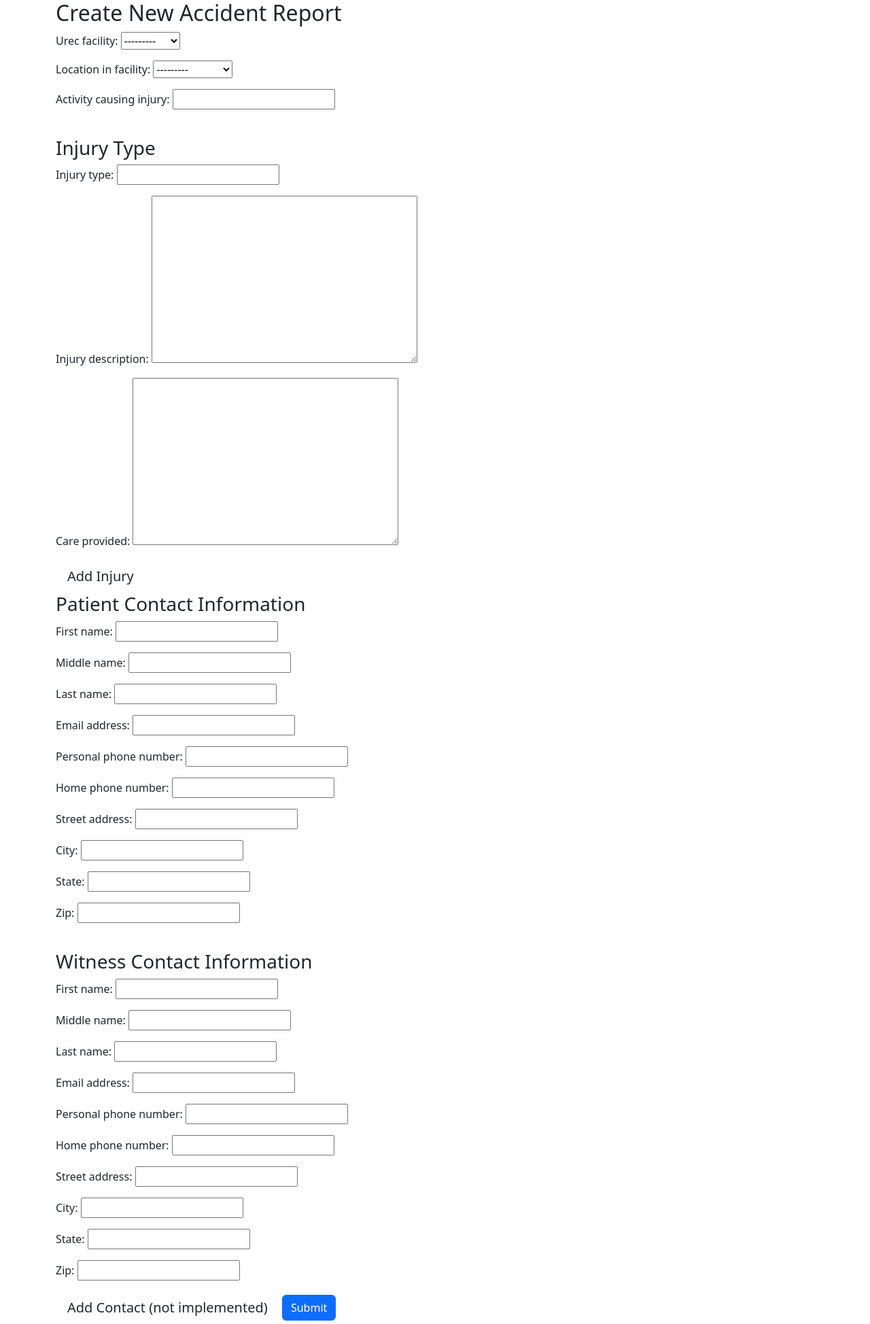
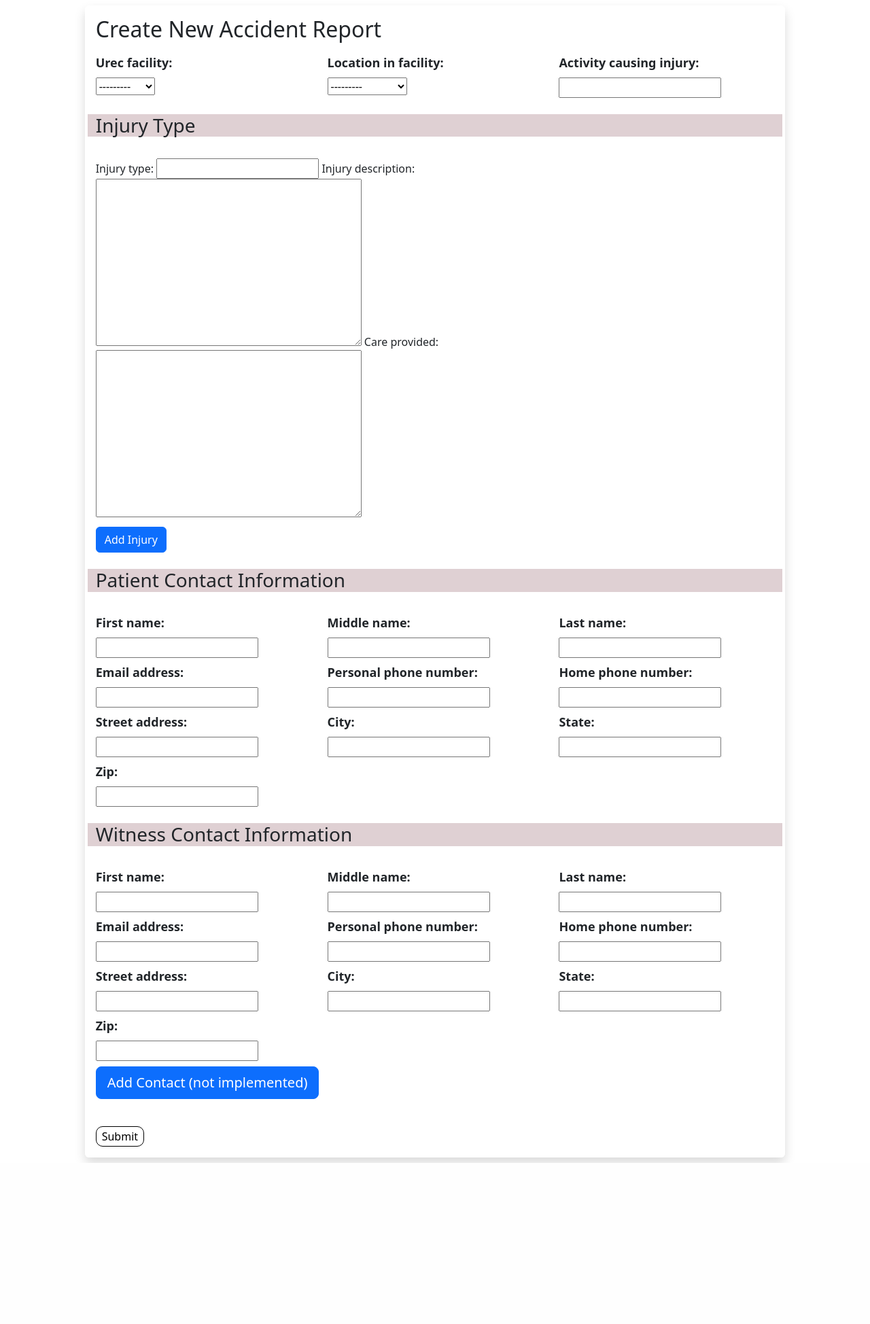
Before and after one commit to AlonsoArreguin/UREC_Project, a Django app: page /accident/create_accident_ticket/ in a window 1280 px wide. Shown: the part 149-2097 px from the top of the page at 68% size. After the commit the page ends 1860 px from the top, so only its background shows below. Run offline with Django 4.2, Linux system fonts and the light colour scheme; some libraries are stand-ins or nearby versions.

Commit message:
Accident form layout and count layout

```diff
--- a/urec_app/static/css/base.css
+++ b/urec_app/static/css/base.css
@@ -8,7 +8,7 @@
 /* variables */
 
 :root{
-    --clr-primary-1: hsl(348, 60%, 23%);
+    --clr-primary-1: rgb(94, 23, 38);
     --clr-primary-2: hsl(347, 61%, 12%);
     --clr-grey-1: hsl(0, 0%, 47%);
     --clr-grey-2: hsl(197, 6%, 77%);
@@ -19,6 +19,25 @@
 nav, header {
     background: var(--clr-primary-2);
     background: linear-gradient(90deg, var(--clr-primary-2) 0%, var(--clr-primary-1) 30%, var(--clr-primary-1) 70%, var(--clr-primary-2) 100%);
+}
+
+/* Basic usage classes */
+
+.text-bg-maroon-light{
+    background-color: rgba(94, 23, 38, 0.2);
+}
+
+.simple-submit-btn{
+    border: 1px solid black;
+    border-radius: 10px;
+    background-color: transparent;
+    padding: 2px 8px 2px 8px;
+
+}
+
+.simple-submit-btn:hover{
+    background-color: rgba(94, 23, 38, 0.3);
+    transition: all .8s;
 }
 
 /* start of nav bar for mobile/smaller devices */
--- a/urec_app/templates/urec_app/base.html
+++ b/urec_app/templates/urec_app/base.html
@@ -20,7 +20,7 @@ also stores links for all pages -->
 
 <body>
   <header>
-    <div class="container-fluid d-flex ">
+    <div class="container-fluid d-flex">
       <img class="urec-logo ms-lg-5" src="{% static 'images/HORIZONTAL_WEB_white.svg' %}" />
 
       <div class="list-unstyled container-fluid d-grid d-lg-flex justify-content-end mt-2">
@@ -76,6 +76,7 @@ also stores links for all pages -->
                 <ul class="dropdown-menu">
                   <li><a class="dropdown-item" href="{% url 'count_update' %}">Update Count</a></li>
                   <li><a class="dropdown-item" href="{% url 'count_view_history' %}">View Count History</a></li>
+                  <li><a class="dropdown-item" href="{% url 'count_hourly' %}">View Hourly Count</a></li>
                 </ul>
             </li>
 
--- a/urec_app/templates/urec_app/create_accident_ticket.html
+++ b/urec_app/templates/urec_app/create_accident_ticket.html
@@ -7,28 +7,67 @@
 
 {% block content %}
     <!-- <a href="{% url 'accident' %}">Return to Accident Home</a> -->
-
-    <div class="container">
+    <div class="container-fluid">
+        <div class="col-lg-10 mx-auto">
+            <div class="card rounded shadow border-0 m-2">
+              <div class="card-body p-3 bg-white rounded">
                 <form method="POST" id="form-container">
+                    <div class="row">
                         <h2>Create New Accident Report</h2>
                         {% csrf_token %}
-            {{ accident_ticket.as_p }}
-            <br><h3>Injury Type</h3>
-            {{ accident_ticket_injury_formset.management_form }}
+                        {% for item in accident_ticket%}
+                            <div class="col">
+                                <div class="me-3 my-2" style="font-size: large; font-weight: bold;">
+                                    {{ item.label }}:
+                                </div>
+                                {{ item }}
+                            </div>
+                        {% endfor %}
+                            <!-- {{ accident_ticket.as_p }} -->
+                    </div>
+                    <div class="row">
+                        <br><h3 class="my-4 text-bg-maroon-light">Injury Type</h3>
+                    <!-- {{ accident_ticket_injury_formset.management_form }} -->
                     {% for form in accident_ticket_injury_formset %}
                     <div class="accident-ticket-injury-form">
-                {{ form.as_p }}
+                        <div class="col-lg-10 col my-2">
+                                {{ form }}
+                        </div>
                     </div>
                     {% endfor %}
-            <button type="button" class="btn btn-lg btn-block" id="addrow1">Add Injury</button>
+                    </div>
 
-            <br><h3>Patient Contact Information</h3>
-            {{ patient.as_p }}
 
-            <br><h3>Witness Contact Information</h3>
-            {{ witness.as_p }}
-            <input type="button" class="btn btn-lg btn-block" id="addrow2" value="Add Contact (not implemented)" />
-            <button type="submit" class="btn btn-primary">Submit</button>
+                    <button type="button" class="btn btn-md btn-primary" id="addrow1">Add Injury</button>
+                    <div class="row">
+                        <br><h3 class="my-4 text-bg-maroon-light">Patient Contact Information</h3>
+                    {% for item in patient %}
+                        <div class="col-lg-4 col">
+                            <div class="me-3 my-2" style="font-size: large; font-weight: bold;">
+                                {{ item.label }}:
+                            </div>
+                            {{ item }}
+                        </div>
+                    {% endfor %}
+                    </div>
+
+                    <div class="row">
+                        <br><h3 class="my-4 text-bg-maroon-light">Witness Contact Information</h3>
+
+                        {% for item in witness %}
+                            <div class="col-lg-4 col">
+                                <div class="me-3 my-2" style="font-size: large; font-weight: bold;">
+                                    {{ item.label }}:
+                                </div>
+                                {{ item }}
+                            </div>
+                        {% endfor %}
+                    </div>
+                    <input type="button" class="btn btn-lg btn-primary mt-2" id="addrow2" value="Add Contact (not implemented)" />
+
+                    <br/><br/>
+                    <button type="submit" class="simple-submit-btn mt-3">Submit</button>
+
                 </form>
                 <script>
                     let accidentTicketInjury = document.querySelectorAll(".accident-ticket-injury-form")
@@ -53,4 +92,9 @@
                     }
                 </script>
               </div>
+            </div>
+        </div>
+    </div>
+
+
 {% endblock content %}
```
Also changed, not shown: urec_app/templates/urec_app/count_view_history.html (+13 -2 lines), urec_app/templates/urec_app/view_accident_tickets.html (+16 -5 lines). Lines whose indentation alone changed are shown as unchanged.
